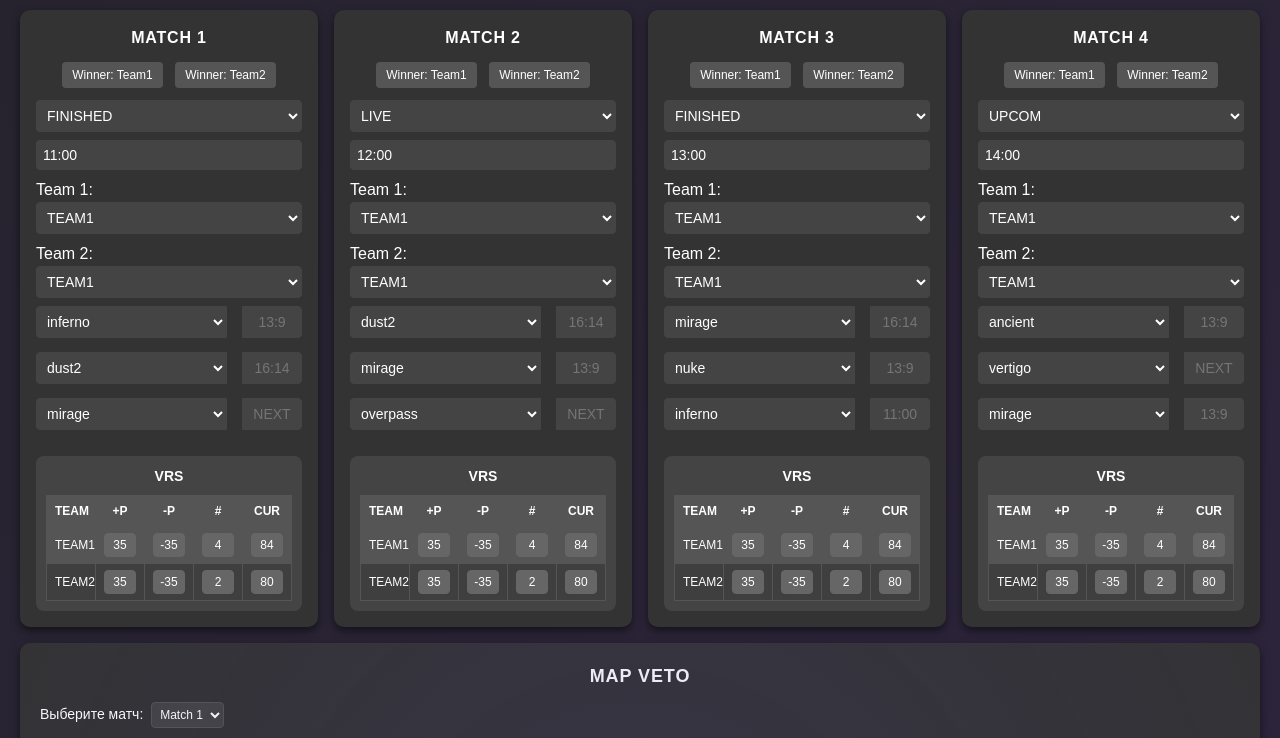
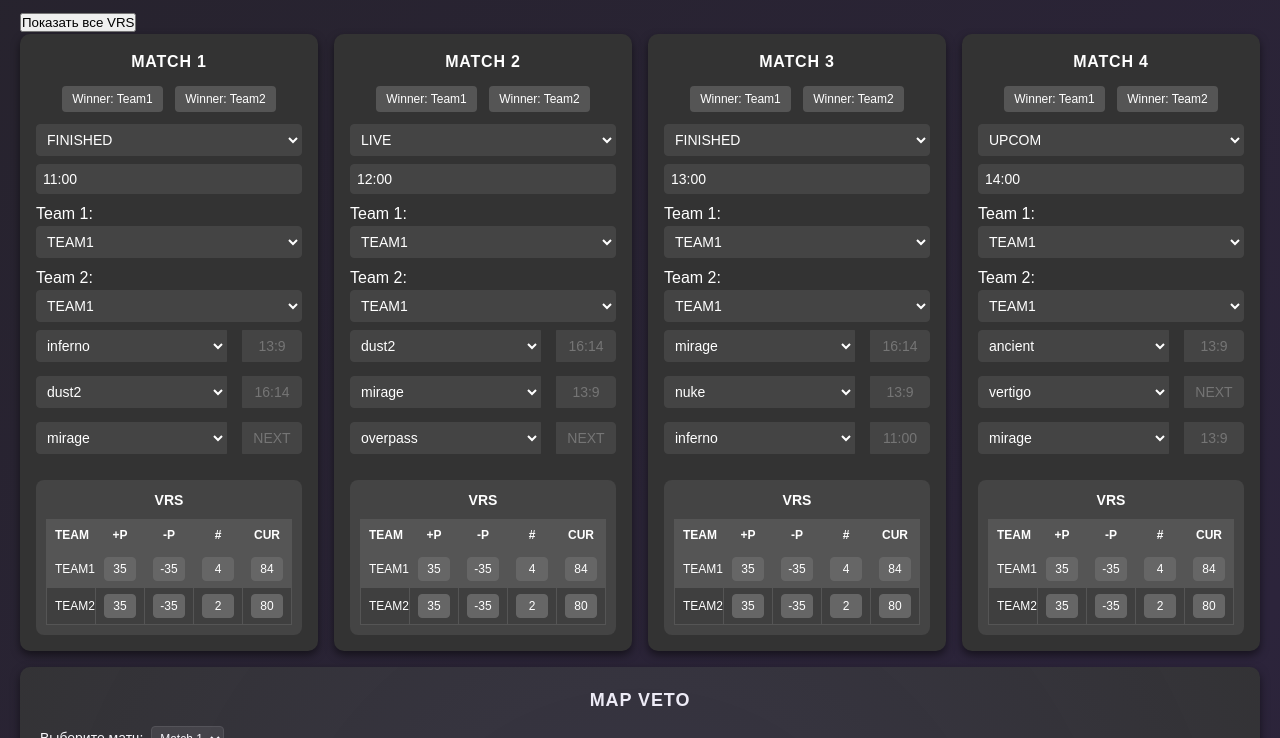
Before and after one commit to PleshaLive/TtTest, a website with bundled scripts: page public/index.html in a window 1280 px wide. Shown: the part 78-816 px from the top of the page. Built offline with nearby package versions, Linux system fonts and the light colour scheme; files whose address does not match are found by name.

Commit message:
Initial commit

```diff
--- a/public/index.html
+++ b/public/index.html
@@ -21,6 +21,10 @@
         }
       });
     </script>
+
+<div id="aggregatedVRS"></div>
+<button onclick="updateAggregatedVRS()">Показать все VRS</button>
+
 
 <div id="aggregatedVRS"></div>
 
--- a/public/js/main.js
+++ b/public/js/main.js
@@ -48,6 +48,24 @@ async function loadMatchesFromServer() {
     console.error("Ошибка загрузки matchdata:", error);
   }
 }
+
+async function updateAggregatedVRS() {
+  try {
+    const res = await fetch("/api/vrs-all");
+    if (!res.ok) return;
+    const allVRS = await res.json();
+    console.log("Агрегированные VRS:", allVRS);
+
+    // Предположим, что у вас есть блок <div id="aggregatedVRS"></div>:
+    const aggregatedBlock = document.getElementById("aggregatedVRS");
+    if (aggregatedBlock) {
+      aggregatedBlock.textContent = JSON.stringify(allVRS, null, 2);
+    }
+  } catch (error) {
+    console.error("Ошибка загрузки агрегированных VRS:", error);
+  }
+}
+
 
 // Функция для получения JSON-данных и вывода их на страницу
 async function updateJsonOutput() {
```
